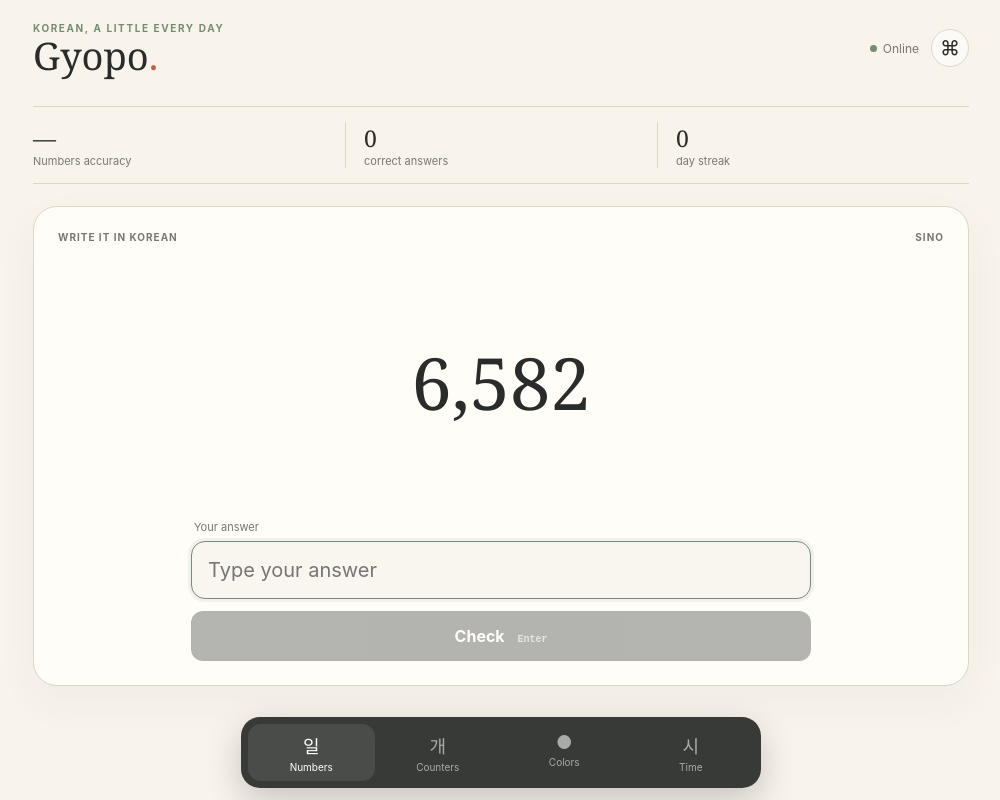
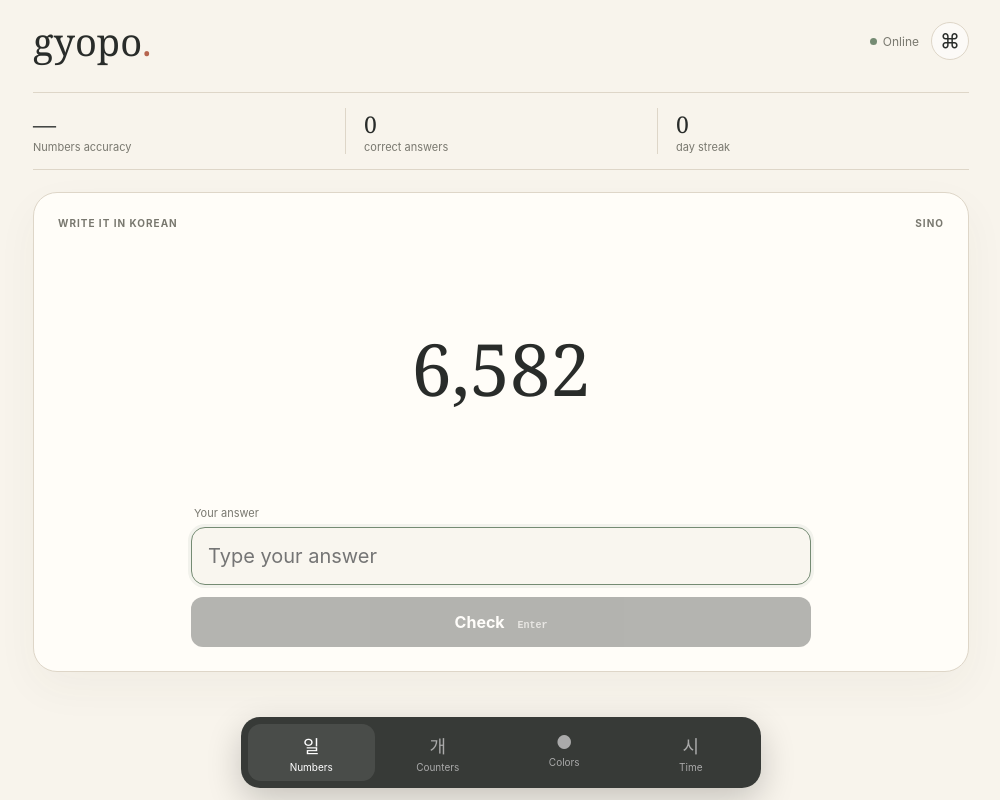
Before and after one commit to justinjo/gyopo, a React (Vite) app: page / in a window 1280 px wide. Shown: the whole page, without its empty margins (139-1139 px from the left). Built offline with nearby package versions, Linux system fonts and the light colour scheme.

Commit message:
style: simplify lowercase gyopo header

```diff
--- a/src/App.tsx
+++ b/src/App.tsx
@@ -49,7 +49,7 @@ export function App(){
   const streak=useMemo(()=>calculateStreak(state.progress.daily.map(d=>d.date)),[state.progress.daily])
   if(!ready||!q)return <div className="loading"><span>교</span><p>Preparing your practice…</p></div>
   return <div className="app-shell" onKeyDown={keyDown}>
-    <header className="topbar"><div><p className="eyebrow">Korean, a little every day</p><h1>{APP_NAME}<span>.</span></h1></div><div className="header-actions"><span className={`status ${online?'online':'offline'}`}><i/>{online?'Online':'Offline ready'}</span><button className="icon-button" onClick={()=>setSettingsOpen(true)} aria-label="Open settings">⌘</button></div></header>
+    <header className="topbar"><h1>{APP_NAME}<span>.</span></h1><div className="header-actions"><span className={`status ${online?'online':'offline'}`}><i/>{online?'Online':'Offline ready'}</span><button className="icon-button" onClick={()=>setSettingsOpen(true)} aria-label="Open settings">⌘</button></div></header>
     {needRefresh&&<aside className="update-banner"><div><strong>Update available</strong><span>Your place has been saved.</span></div><button onClick={()=>setNeedRefresh(false)}>Later</button><button className="dark" onClick={applyUpdate}>Update</button></aside>}
     <main>
       <section className="progress-row" aria-label="Progress"><div><b>{total?Math.round(score.correct/total*100):'—'}{total?'%':''}</b><span>{labels[state.session.drill]} accuracy</span></div><div><b>{state.progress.lifetime.correct}</b><span>correct answers</span></div><div><b>{streak}</b><span>day streak</span></div></section>
--- a/src/config.ts
+++ b/src/config.ts
@@ -1,5 +1,5 @@
 import type { PersistedState } from './types'
-export const APP_NAME = 'Gyopo'
+export const APP_NAME = 'gyopo'
 export const APP_VERSION = '1.0.0'
 export const DRILLS = ['numbers', 'counters', 'colors', 'time'] as const
 export const initialState: PersistedState = {
```
